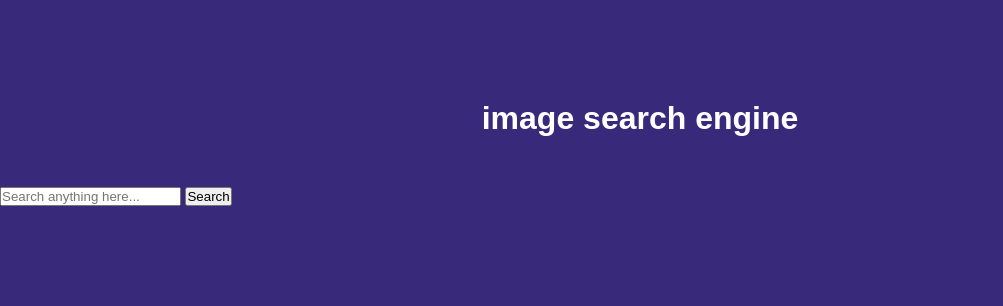
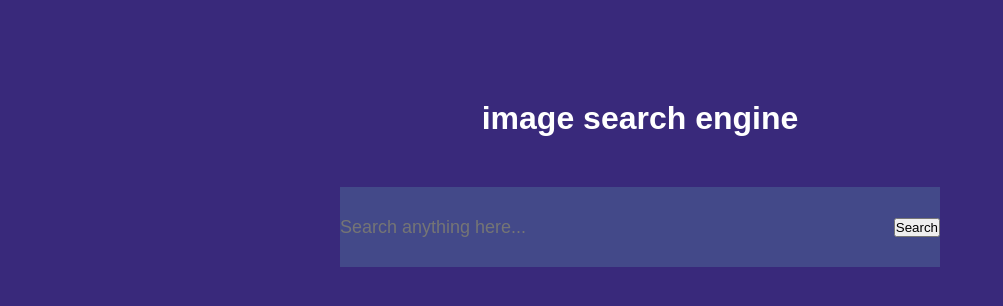
Before and after one commit to pudinaman/Image-Forger, a plain HTML site: page index.html in a window 1280 px wide. Shown: the whole page, without its empty margins (0-1003 px from the left). Drawn offline with Linux system fonts and the light colour scheme.

Commit message:
changed_css(form,input)

```diff
--- a/style.css
+++ b/style.css
@@ -13,3 +13,22 @@ h1{
     margin:100px auto 50px;
     font-weight:600;
 }
+form{
+    width:90%;
+    max-width: 600px;
+    margin:auto;
+    height:80px;
+    background:#434989;
+    display:flex;
+    align-items:center;
+}
+form input{
+    flex:1;
+    height:100%;
+    border:0;
+    outline:0;
+    background:transparent;
+    color: #fff;
+    font-size:18px;
+    padding:0 30 px;
+}
```
